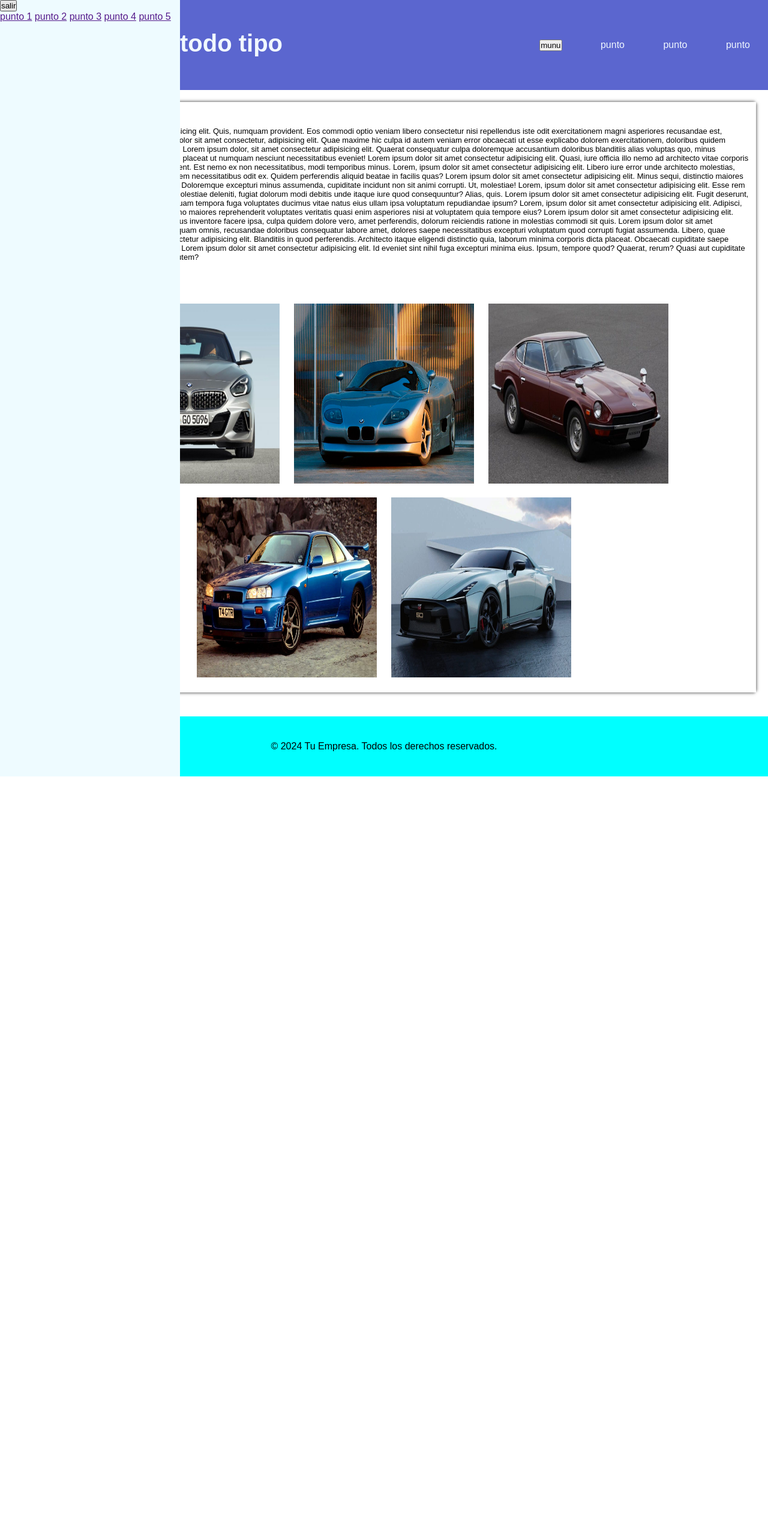
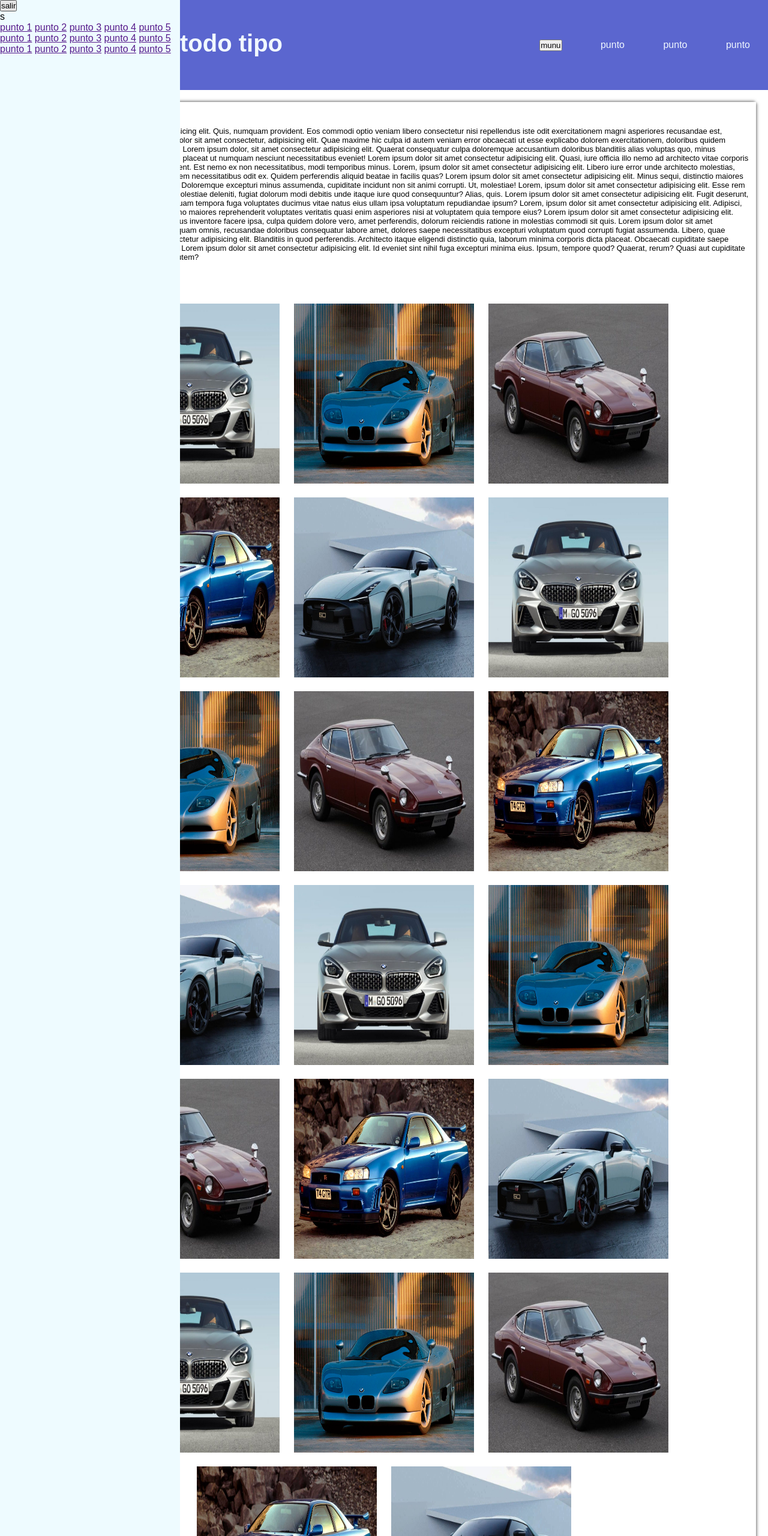
Before and after one commit to moises1226/paginaWeb_prototipo, a plain HTML site: page pag-AutosBWM/esqueleto/vista.html in a window 1280 px wide. Shown: the top 2560 px of the page at 60% size. Before the commit the page ends 1294 px from the top, so only its background shows below. Drawn offline with Linux system fonts and the light colour scheme.

Commit message:
agregados de fotos

```diff
--- a/pag-AutosBWM/esqueleto/vista.html
+++ b/pag-AutosBWM/esqueleto/vista.html
@@ -66,6 +66,23 @@
                 <img src="/pag-AutosBWM/imagenes/clasic(morado).jpg" alt="">
                 <img src="/pag-AutosBWM/imagenes/nissan-skyline-r34(blue).jpg" alt="">
                 <img src="/pag-AutosBWM/imagenes/white.jpg" alt="">
+                <img src="/pag-AutosBWM/imagenes/normal-icon.jpg" alt="">
+                <img src="/pag-AutosBWM/imagenes/bmw-nazca-m12.webp" alt="">
+                <img src="/pag-AutosBWM/imagenes/clasic(morado).jpg" alt="">
+                <img src="/pag-AutosBWM/imagenes/nissan-skyline-r34(blue).jpg" alt="">
+                <img src="/pag-AutosBWM/imagenes/white.jpg" alt="">
+
+                <img src="/pag-AutosBWM/imagenes/normal-icon.jpg" alt="">
+                <img src="/pag-AutosBWM/imagenes/bmw-nazca-m12.webp" alt="">
+                <img src="/pag-AutosBWM/imagenes/clasic(morado).jpg" alt="">
+                <img src="/pag-AutosBWM/imagenes/nissan-skyline-r34(blue).jpg" alt="">
+                <img src="/pag-AutosBWM/imagenes/white.jpg" alt="">
+
+                <img src="/pag-AutosBWM/imagenes/normal-icon.jpg" alt="">
+                <img src="/pag-AutosBWM/imagenes/bmw-nazca-m12.webp" alt="">
+                <img src="/pag-AutosBWM/imagenes/clasic(morado).jpg" alt="">
+                <img src="/pag-AutosBWM/imagenes/nissan-skyline-r34(blue).jpg" alt="">
+                <img src="/pag-AutosBWM/imagenes/white.jpg" alt="">
 
             </div>
             </section>
@@ -90,17 +107,30 @@
 
 
         <button type="button" id="salir">salir</button>
+        <span class="salida">
+            <div class="x"></div>
+            <div class="y"></div>
+            s
+        </span>
 
         <div class="contentDropDown">
 
 
-        <a href="">punto 1</a>
-        <a href=""> punto 2</a>
-        <a href="">punto 3</a>
-        <a href="">punto 4</a>
-        <a href="">punto 5</a>
-
-
+            <a href="">punto 1</a>
+            <a href="">punto 2</a>
+            <a href="">punto 3</a>
+            <a href="">punto 4</a>
+            <a href="">punto 5</a>
+            <a href="">punto 1</a>
+            <a href="">punto 2</a>
+            <a href="">punto 3</a>
+            <a href="">punto 4</a>
+            <a href="">punto 5</a>
+            <a href="">punto 1</a>
+            <a href="">punto 2</a>
+            <a href="">punto 3</a>
+            <a href="">punto 4</a>
+            <a href="">punto 5</a>
 
         </div>
 
```
